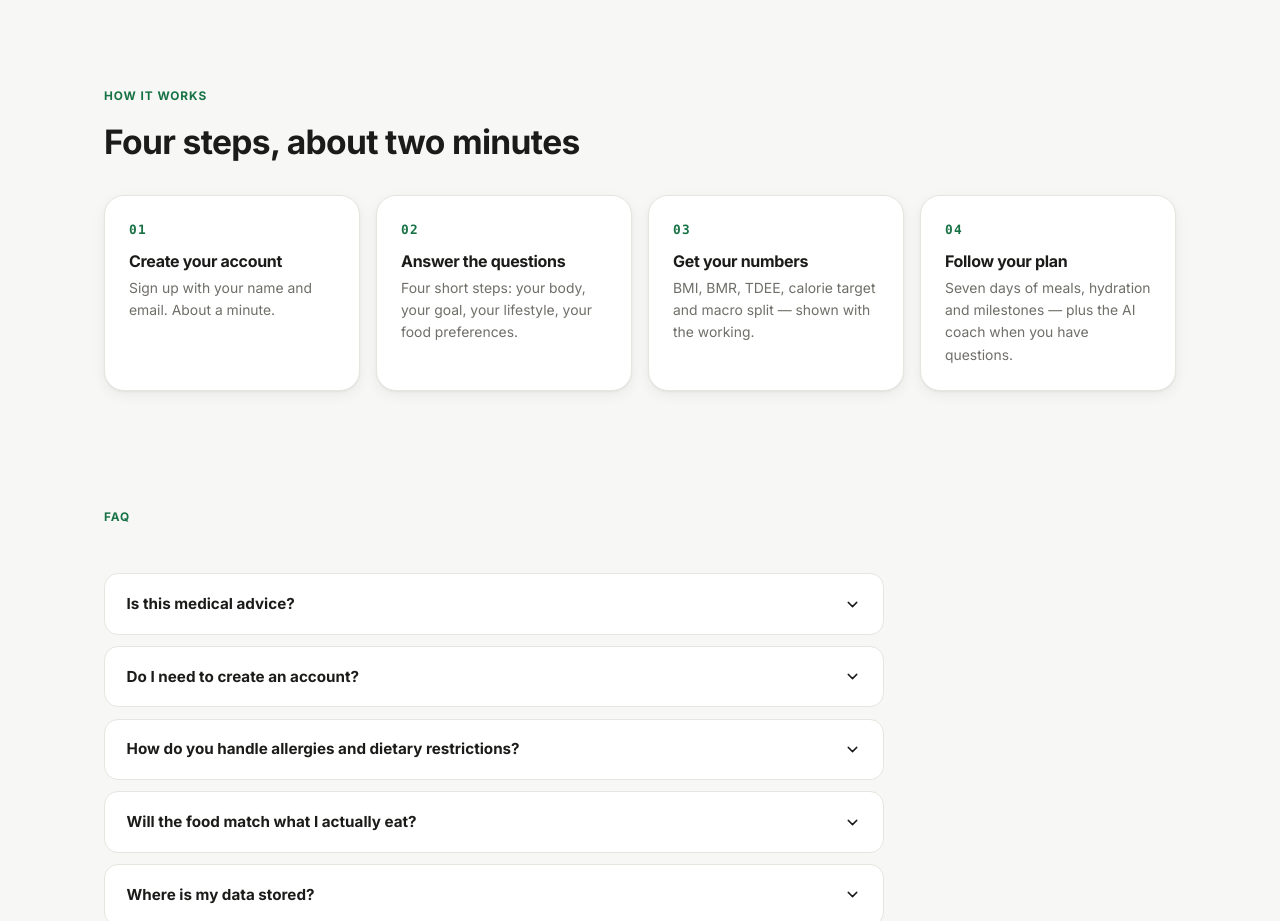
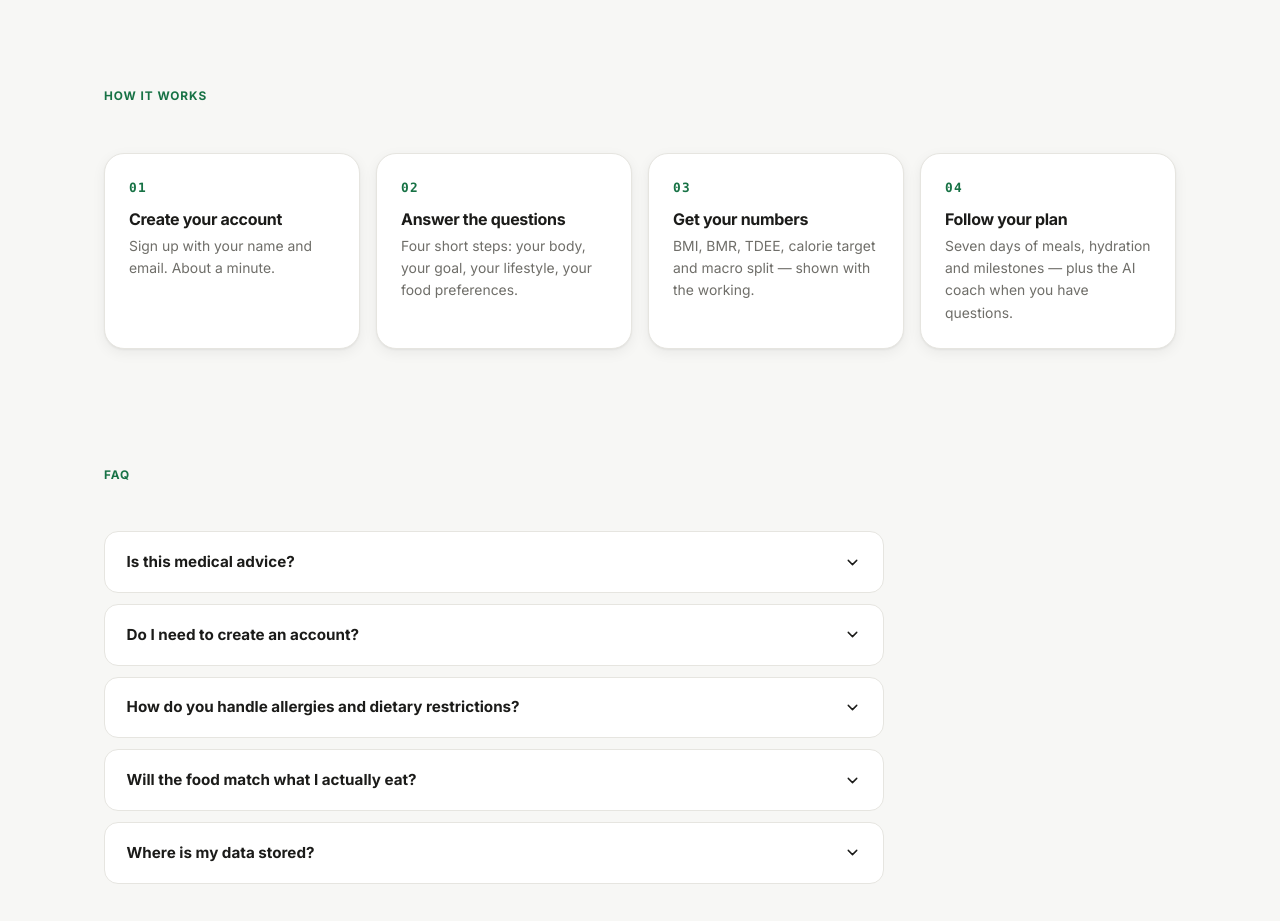
Before and after one commit to verstilearis-sketch/Diet-asisstant-App, a Next.js app: page / in a window 1280 px wide. Shown: the part 2020-2941 px from the top of the page. Built offline with nearby package versions, Linux system fonts and the light colour scheme; no server answers.

Commit message:
Landing: remove 'Four steps, about two minutes' heading

```diff
--- a/src/app/page.tsx
+++ b/src/app/page.tsx
@@ -251,7 +251,6 @@ export default function LandingPage() {
       <section id="how-it-works" className="container scroll-mt" style={{ paddingTop: '3.5rem', paddingBottom: '3.5rem' }}>
         <div className="section-head">
           <div className="eyebrow">How it works</div>
-          <h2>Four steps, about two minutes</h2>
         </div>
         <div style={{ display: 'grid', gridTemplateColumns: 'repeat(auto-fit, minmax(230px, 1fr))', gap: '1rem' }}>
           {STEPS.map((s) => (
```
